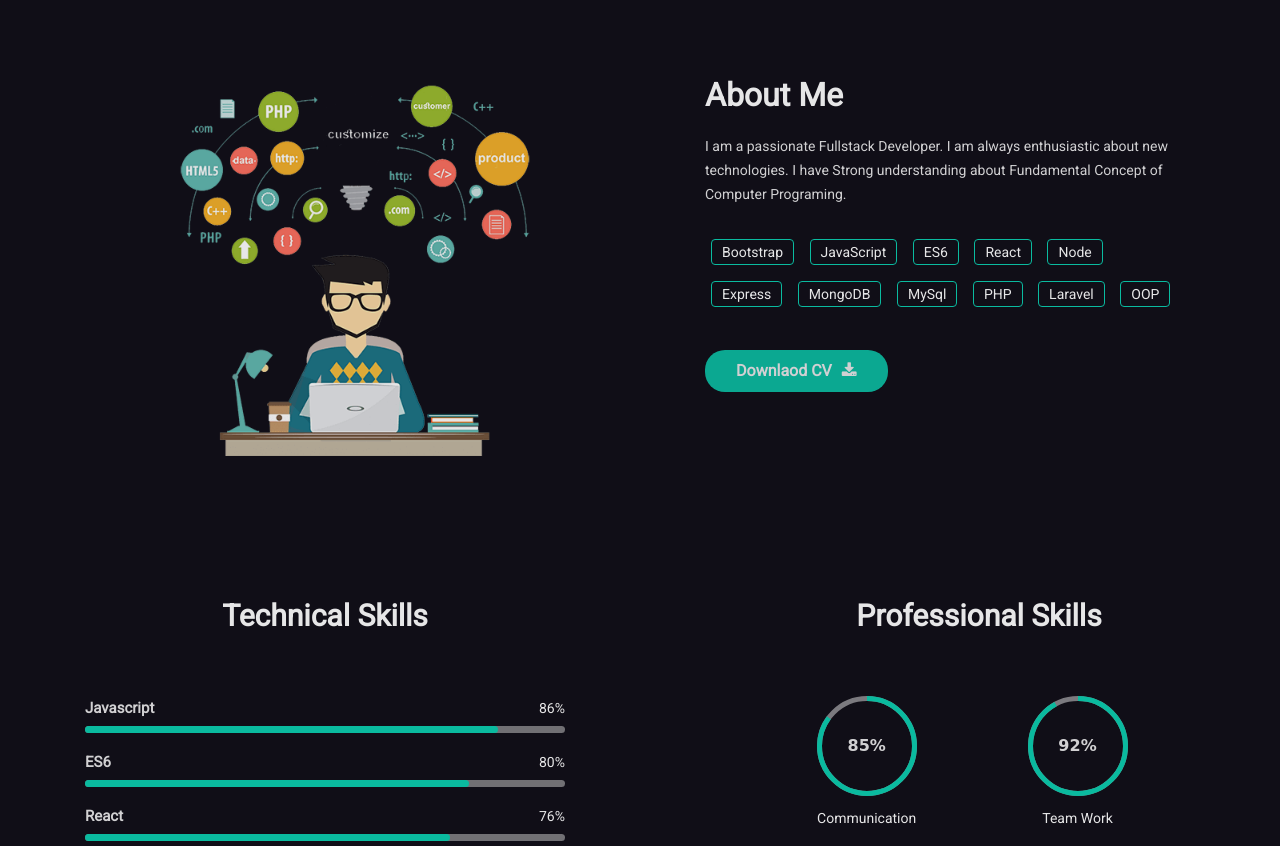
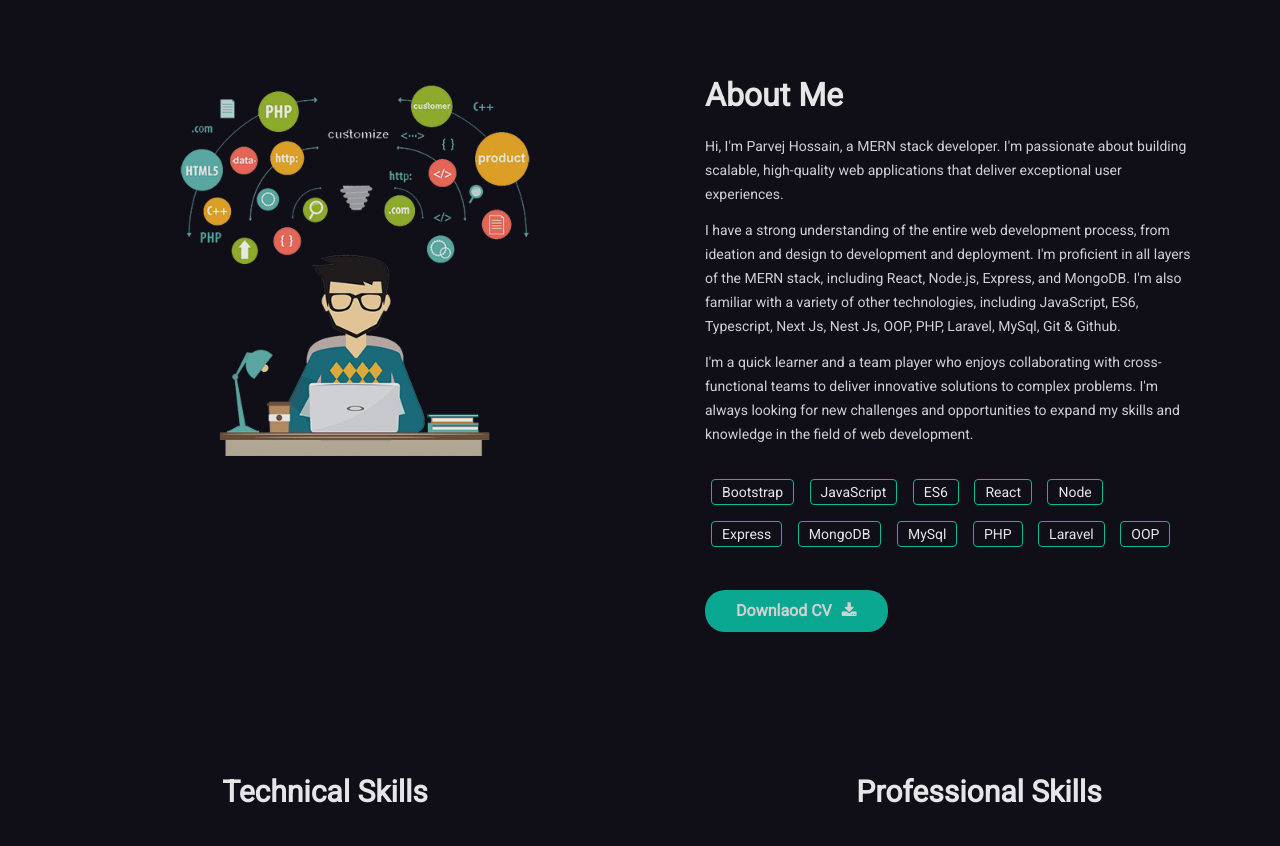
Before and after one commit to parvejhossain55/portfolio-website, a plain HTML site: page index.html in a window 1280 px wide. Shown: the part 860-1706 px from the top of the page. Drawn offline with nearby package versions, Linux system fonts and the light colour scheme.

Commit message:
update some code

```diff
--- a/assets/css/styles.css
+++ b/assets/css/styles.css
@@ -1292,7 +1292,7 @@ h6 {
   margin-top: 20px;
 }
 .mh-about .mh-about-inner p {
-  margin-bottom: 30px;
+  margin-bottom: 12px;
 }
 .mh-about .mh-about-inner .btn {
   margin-top: 20px;
@@ -1303,7 +1303,7 @@ h6 {
 .mh-about-tag {
   word-break: break-all;
   margin-bottom: 10px;
-  margin-top: 10px;
+  margin-top: 30px;
 }
 .mh-about-tag ul li {
   margin: 0 6px;
--- a/index.html
+++ b/index.html
@@ -138,7 +138,7 @@
                     data-wow-delay="0.5s"
                   >
                     <i class="fa fa-phone"></i
-                    ><a href="callto:">+880 1303027603</a>
+                    ><a href="callto:">+8801604649910</a>
                   </li>
                   <li
                     class="wow fadeInUp"
@@ -212,7 +212,7 @@
               <img
                 class="about-image"
                 src="assets/images/about-png.png"
-                style="height: 400px"
+                style="height: 400px; align-items: center"
               />
             </div>
           </div>
@@ -230,10 +230,30 @@
                 data-wow-duration="0.8s"
                 data-wow-delay="0.2s"
               >
-                I am a passionate Fullstack Developer. I am always enthusiastic
-                about new technologies. I have Strong understanding about
-                Fundamental Concept of Computer Programing.
+                Hi, I'm Parvej Hossain, a MERN stack developer. I'm passionate
+                about building scalable, high-quality web applications that
+                deliver exceptional user experiences.
               </p>
+              <p>
+                I have a strong understanding of the entire web development
+                process, from ideation and design to development and deployment.
+                I'm proficient in all layers of the MERN stack, including React,
+                Node.js, Express, and MongoDB. I'm also familiar with a variety
+                of other technologies, including JavaScript, ES6, Typescript,
+                Next Js, Nest Js, OOP, PHP, Laravel, MySql, Git & Github.
+              </p>
+              <p>
+                I'm a quick learner and a team player who enjoys collaborating
+                with cross-functional teams to deliver innovative solutions to
+                complex problems. I'm always looking for new challenges and
+                opportunities to expand my skills and knowledge in the field of
+                web development.
+              </p>
+              <!--
+              I am a passionate Fullstack Developer. I am always enthusiastic
+              about new technologies. I have Strong understanding about
+              Fundamental Concept of Computer Programing. -->
+
               <div
                 class="mh-about-tag wow fadeInUp"
                 data-wow-duration="0.8s"
@@ -537,12 +557,12 @@
               <h2>Online Learning Management</h2>
               <p>
                 Our team is developing an online learning management platform
-                (LMS). I developed some core feature like search and filter course, add
-                favourite course, add course in cart, course purchase, online
-                payment, complete assignments and track student progress, live
-                sessions, apply as a teacher. The LMS will be designed to be
-                user-friendly and accessible to users of all levels of
-                experience.
+                (LMS). I developed some core feature like search and filter
+                course, add favourite course, add course in cart, course
+                purchase, online payment, complete assignments and track student
+                progress, live sessions, apply as a teacher. The LMS will be
+                designed to be user-friendly and accessible to users of all
+                levels of experience.
               </p>
               <!-- <p>
                 It is a clean and elegant Multipomize the template very easily.
@@ -855,7 +875,8 @@
                       <div class="each-info media-body">
                         <h4>Address</h4>
                         <address>
-                          Rupganj, Narayanganj<br />Dhaka, Bangladesh
+                          Rajshahi, Bangladesh
+                          <br />
                         </address>
                       </div>
                     </div>
@@ -886,7 +907,7 @@
                       <div class="each-icon"><i class="fa fa-phone"></i></div>
                       <div class="each-info media-body">
                         <h4>Phone</h4>
-                        <a href="callto:(880)-8976-987">+88 01303027603</a
+                        <a href="callto:+88 01604649910">+88 01604649910</a
                         ><br />
                       </div>
                     </div>
```
